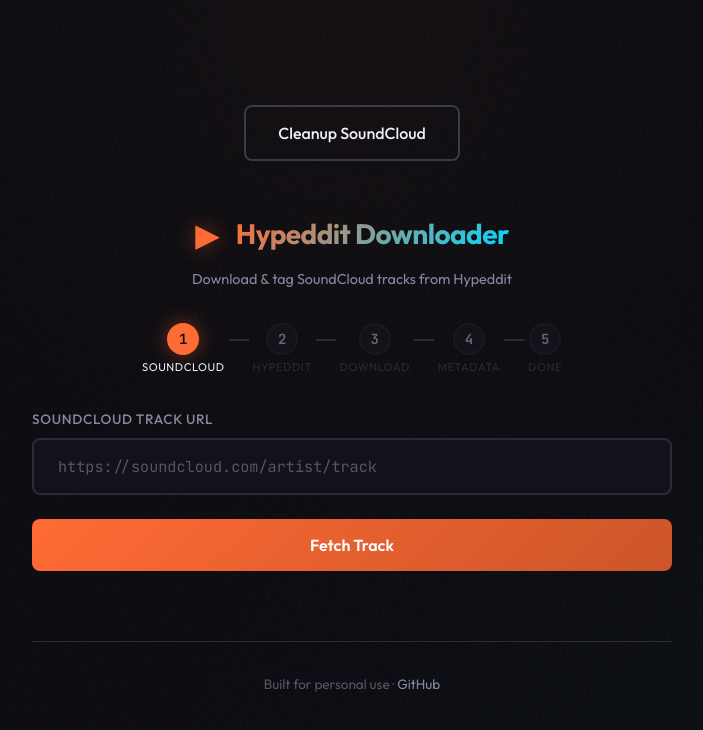
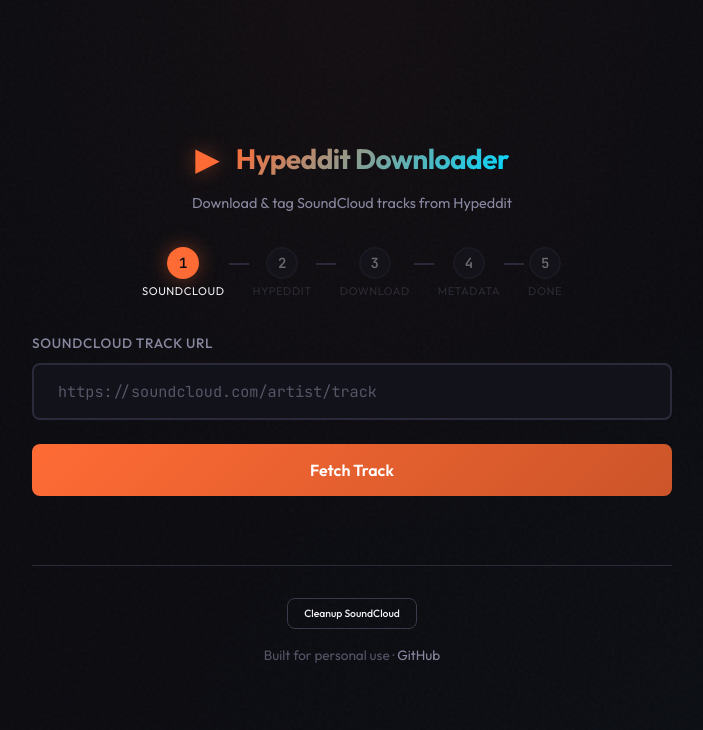
Before and after one commit to D3SOX/hypeddit-soundcloud-downloader, an Astro site in the folder webui/: page / in a window 1280 px wide. Shown: the whole page, without its empty margins (288-991 px from the left). Built offline with nearby package versions, Linux system fonts and the light colour scheme; Astro itself is replaced by a stand-in of ours.

Commit message:
feat(webui): move cleanup button to footer, disable autocomplete

```diff
--- a/webui/src/components/App.css
+++ b/webui/src/components/App.css
@@ -40,16 +40,10 @@
 	font-size: 0.9rem;
 }
 
-.header-actions {
-	position: static;
-	display: flex;
-	justify-content: center;
-	margin-bottom: var(--space-md);
-}
-
-.btn-cleanup {
+.btn-secondary.btn-cleanup {
 	padding: var(--space-sm) var(--space-md);
-	font-size: 0.85rem;
+	font-size: 0.65rem;
+	border-width: 1px;
 }
 
 /* Steps indicator */
@@ -557,6 +551,10 @@
 	text-align: center;
 	padding-top: var(--space-xl);
 	border-top: 1px solid var(--border-subtle);
+	display: flex;
+	flex-direction: column;
+	gap: var(--space-md);
+	align-items: center;
 }
 
 .footer p {
--- a/webui/src/components/App.tsx
+++ b/webui/src/components/App.tsx
@@ -307,16 +307,6 @@ export default function App() {
 
 	return (
 		<div className="app">
-			<div className="header-actions">
-				<button
-					type="button"
-					className="btn-secondary btn-cleanup"
-					onClick={handleCleanupSoundcloud}
-					disabled={isCleaningUp}
-				>
-					{isCleaningUp ? 'Cleaning...' : 'Cleanup SoundCloud'}
-				</button>
-			</div>
 			<header className="header">
 				<div className="logo">
 					<span className="logo-icon">&#9654;</span>
@@ -389,9 +379,11 @@ export default function App() {
 							<input
 								id="soundcloud-url"
 								type="url"
+								name="soundcloud-track-url"
 								value={soundcloudUrl}
 								onChange={(e) => setSoundcloudUrl(e.target.value)}
 								placeholder="https://soundcloud.com/artist/track"
+								autoComplete="off"
 								required
 								disabled={isLoading}
 							/>
@@ -423,9 +415,11 @@ export default function App() {
 							<input
 								id="hypeddit-url"
 								type="url"
+								name="hypeddit-url"
 								value={hypedditUrlInput}
 								onChange={(e) => setHypedditUrlInput(e.target.value)}
 								placeholder="https://hypeddit.com/..."
+								autoComplete="off"
 								required
 								disabled={isLoading}
 							/>
@@ -589,6 +583,14 @@ export default function App() {
 			</div>
 
 			<footer className="footer">
+				<button
+					type="button"
+					className="btn-secondary btn-cleanup"
+					onClick={handleCleanupSoundcloud}
+					disabled={isCleaningUp}
+				>
+					{isCleaningUp ? 'Cleaning...' : 'Cleanup SoundCloud'}
+				</button>
 				<p>
 					Built for personal use &middot;{' '}
 					<a
```
